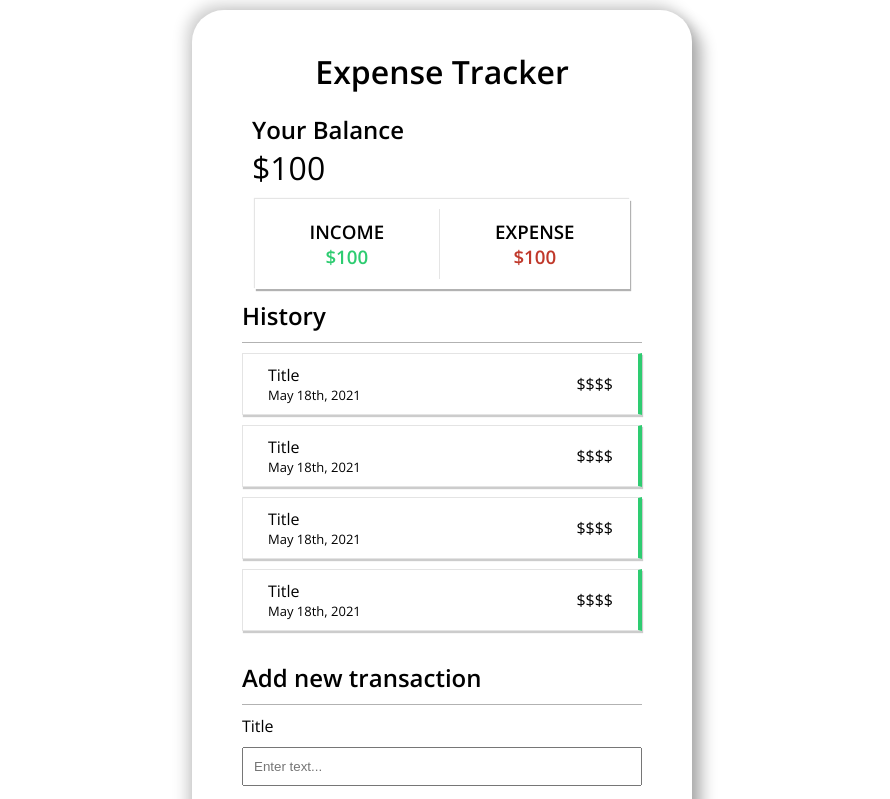
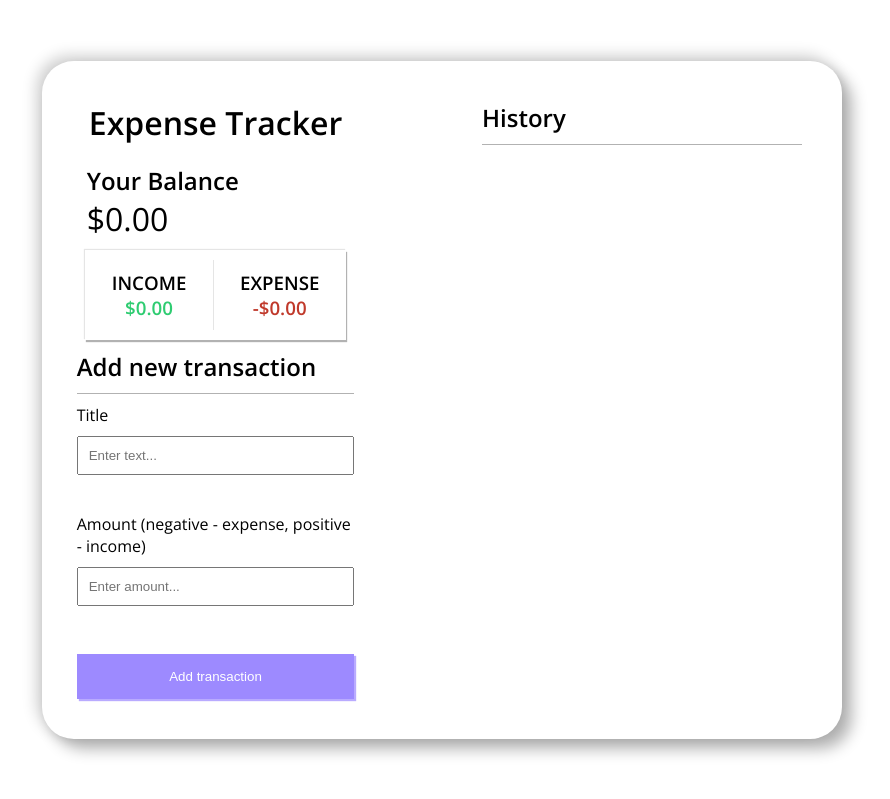
Before and after one commit to julschong/expense-tracker, a React (Create React App) app: page / in a window 1280 px wide. Shown: the top 799 px of the page, without its empty margins (198-1088 px from the left). Built offline with nearby package versions, Linux system fonts and the light colour scheme; the HTML template or start-up script is replaced by a standard one.

Commit message:
added delete buttons and saving to local storage

```diff
--- a/src/AddTransactionForm.js
+++ b/src/AddTransactionForm.js
@@ -1,18 +1,72 @@
-import React from 'react';
+import React, { useState } from 'react';
 import './AddTransactionFrom.css';
 
-const AddTransactionForm = () => {
+const AddTransactionForm = ({ transactions, setTransactions }) => {
+    const [title, setTitle] = useState('');
+    const [amount, setAmount] = useState('');
+    const [titleError, setTitleError] = useState('OK');
+    const [amountError, setAmountError] = useState('OK');
+
+    const onFormSubmit = (event) => {
+        event.preventDefault();
+        if (!title || !amount) {
+            if (!amount) {
+                setAmountError('Please Enter Amount');
+            }
+            if (!title) {
+                setTitleError('Please Enter Title');
+            }
+            return;
+        }
+
+        setTransactions(
+            transactions.concat({
+                title,
+                amount: Number(amount)
+            })
+        );
+        localStorage.setItem(
+            'transactions',
+            JSON.stringify(
+                transactions.concat({
+                    title,
+                    amount: Number(amount)
+                })
+            )
+        );
+        setTitle('');
+        setAmount('');
+        setAmountError('OK');
+        setTitleError('OK');
+    };
+
     return (
         <section className=" container py-10">
             <h2 className="secondary-title">Add new transaction</h2>
-            <form className="add-transaction-form flex">
+            <form onSubmit={onFormSubmit} className="add-transaction-form flex">
                 <div className="form-field">
                     <span>Title</span>
-                    <input type="text" placeholder="Enter text..."></input>
+                    <input
+                        type="text"
+                        placeholder="Enter text..."
+                        value={title}
+                        onChange={(e) => setTitle(e.target.value)}
+                    ></input>
+                    <div className="error" style={visibility(titleError)}>
+                        {titleError}
+                    </div>
                 </div>
                 <div className="form-field">
                     <span>Amount (negative - expense, positive - income)</span>
-                    <input type="number" placeholder="Enter amount..."></input>
+                    <input
+                        type="number"
+                        placeholder="Enter amount..."
+                        value={amount}
+                        onChange={(e) => setAmount(e.target.value)}
+                    ></input>
+                    <div className="error" style={visibility(amountError)}>
+                        {amountError}
+                    </div>
                 </div>
                 <div className="form-field">
                     <input
@@ -26,4 +80,12 @@ const AddTransactionForm = () => {
     );
 };
 
+const visibility = (status) => {
+    if (status === 'OK') {
+        return { visibility: 'hidden' };
+    }
+
+    return { visibility: 'visible' };
+};
+
 export default AddTransactionForm;
--- a/src/AddTransactionFrom.css
+++ b/src/AddTransactionFrom.css
@@ -7,7 +7,7 @@
 }
 
 .form-field * {
-    margin-block: 10px;
+    margin-top: 10px;
 }
 
 .add-transaction-form input {
@@ -27,3 +27,14 @@
 .submit:hover {
     cursor: pointer;
 }
+
+.submit:active {
+    transform: scale(0.98);
+}
+
+.error {
+    font-size: small;
+    padding: 0;
+    margin-bottom: 10px;
+    color: red;
+}
--- a/src/App.css
+++ b/src/App.css
@@ -1,5 +1,9 @@
 .App {
-    width: 500px;
+    display: grid;
+    justify-items: start;
+    grid-template-columns: 1fr 1fr;
+    max-width: 1100px;
+    min-width: 800px;
     padding: 30px 0;
     margin: 10px auto;
     border: 1px solid hsl(0, 0, 0);
@@ -10,4 +14,5 @@
 
 .header {
     padding: 10px;
+    grid-column-start: 1;
 }
--- a/src/App.js
+++ b/src/App.js
@@ -1,3 +1,4 @@
+import { useEffect, useState } from 'react';
 import AddTransactionForm from './AddTransactionForm';
 import './App.css';
 import Balance from './Balance';
@@ -6,13 +7,32 @@ import Histroy from './Histroy';
 import IncomeExpense from './IncomeExpense';
 
 function App() {
+    const [transactions, setTransactions] = useState([]);
+
+    useEffect(() => {
+        if (localStorage.getItem('transactions')) {
+            const transactions = JSON.parse(
+                localStorage.getItem('transactions')
+            );
+            setTransactions(transactions);
+        }
+    }, []);
     return (
         <div className="App">
-            <Header />
-            <Balance />
-            <IncomeExpense />
-            <Histroy />
-            <AddTransactionForm />
+            <div>
+                <Header />
+                <Balance transactions={transactions} />
+                <IncomeExpense transactions={transactions} />
+                <AddTransactionForm
+                    transactions={transactions}
+                    setTransactions={setTransactions}
+                />
+            </div>
+
+            <Histroy
+                transactions={transactions}
+                setTransactions={setTransactions}
+            />
         </div>
     );
 }
--- a/src/Balance.js
+++ b/src/Balance.js
@@ -1,11 +1,12 @@
 import React from 'react';
 import './Balance.css';
 
-const Balance = () => {
+const Balance = ({ transactions }) => {
+    const balance = transactions.reduce((sum, el) => sum + el.amount, 0);
     return (
         <section className="balance py-10 container">
             <h2>Your Balance</h2>
-            <p>$100</p>
+            <p>${balance.toFixed(2)}</p>
         </section>
     );
 };
--- a/src/History.css
+++ b/src/History.css
@@ -1,8 +1,49 @@
+.history {
+    width: 100%;
+    height: 100%;
+    grid-column: 2;
+    grid-row: 1/2;
+    align-self: start;
+}
+
 .transaction {
     border: 1px solid hsl(0, 0%, 0%, 0.1);
     justify-content: space-between;
     padding: 10px 25px;
     margin-block: 10px;
     box-shadow: 1px 2px 1px rgba(0, 0, 0, 0.2);
+    position: relative;
+}
+
+.transaction:hover {
+    cursor: pointer;
+}
+
+.bar-grn {
     border-right: 4px solid var(--positive-color);
 }
+
+.bar-red {
+    border-right: 4px solid var(--negative-color);
+}
+
+.del-btn {
+    left: -40px;
+    position: absolute;
+    height: 100%;
+    width: 40px;
+    border: 0;
+    background-color: red;
+    cursor: pointer;
+}
+
+.m-fadeOut {
+    visibility: hidden;
+    opacity: 0;
+    transition: visibility 0s linear 300ms, opacity 300ms;
+}
+.m-fadeIn {
+    visibility: visible;
+    opacity: 1;
+    transition: visibility 0s linear 0s, opacity 300ms;
+}
--- a/src/Histroy.js
+++ b/src/Histroy.js
@@ -2,15 +2,19 @@ import React from 'react';
 import './History.css';
 import Transaction from './Transaction';
 
-const Histroy = () => {
+const Histroy = ({ transactions, setTransactions }) => {
     return (
         <section className="py-10 container history">
             <h2 className="secondary-title">History</h2>
             <ul>
-                <Transaction />
-                <Transaction />
-                <Transaction />
-                <Transaction />
+                {transactions.map((tran, i) => (
+                    <Transaction
+                        key={tran.title + i}
+                        transactions={transactions}
+                        index={i}
+                        setTransactions={setTransactions}
+                    />
+                ))}
             </ul>
         </section>
     );
--- a/src/IncomeExpense.js
+++ b/src/IncomeExpense.js
@@ -1,17 +1,29 @@
 import React from 'react';
 import './IncomeExpense.css';
 
-const IncomeExpense = () => {
+const IncomeExpense = ({ transactions }) => {
+    const income = transactions
+        .reduce((sum, el) => {
+            return el.amount > 0 ? sum + el.amount : sum;
+        }, 0)
+        .toFixed(2);
+
+    const expense = Math.abs(
+        transactions.reduce((sum, el) => {
+            return el.amount < 0 ? sum + el.amount : sum;
+        }, 0)
+    ).toFixed(2);
+
     return (
         <section className="py-10 container showcase flex">
             <div className="income-box">
                 <h3>INCOME</h3>
 
-                <h3 className="income">$100</h3>
+                <h3 className="income">${income}</h3>
             </div>
             <div>
                 <h3>EXPENSE</h3>
-                <h3 className="expense">$100</h3>
+                <h3 className="expense">-${expense}</h3>
             </div>
         </section>
     );
--- a/src/Transaction.js
+++ b/src/Transaction.js
@@ -1,13 +1,45 @@
 import React from 'react';
+import { useHover } from './hooks/useHover';
 
-const Transaction = () => {
+const Transaction = ({ transactions, index, setTransactions }) => {
+    const [hoverRef, isHovered] = useHover();
+    const transaction = transactions[index];
+
+    const amount = parseFloat(transaction.amount);
+    let color = 'bar-grn';
+    let sign = '+';
+    if (amount < 0) {
+        color = 'bar-red';
+        sign = '';
+    }
+
+    let vis = 'm-fadeOut';
+
+    if (isHovered) {
+        vis = 'm-fadeIn';
+    }
+
+    const deleteButtonClicked = (e) => {
+        const newTrans = transactions
+            .slice(0, index)
+            .concat(transactions.slice(index + 1));
+        localStorage.setItem('transactions', JSON.stringify(newTrans));
+        setTransactions(newTrans);
+    };
+
     return (
-        <li className="transaction flex">
+        <li ref={hoverRef} className={`transaction flex ${color}`}>
             <div>
-                <p>Title</p>
+                <p>{transaction.title}</p>
                 <p className="small">May 18th, 2021</p>
             </div>
-            <p>$$$$</p>
+            <p>
+                {sign}
+                {transaction.amount.toFixed(2)}
+            </p>
+            <button onClick={deleteButtonClicked} className={`del-btn ${vis}`}>
+                X
+            </button>
         </li>
     );
 };
--- /dev/null
+++ b/src/hooks/useHover.js
@@ -0,0 +1,23 @@
+import { useEffect, useRef, useState } from 'react';
+// Hook
+export const useHover = () => {
+    const [value, setValue] = useState(false);
+    const ref = useRef(null);
+    const handleMouseOver = () => setValue(true);
+    const handleMouseOut = () => setValue(false);
+    useEffect(
+        () => {
+            const node = ref.current;
+            if (node) {
+                node.addEventListener('mouseover', handleMouseOver);
+                node.addEventListener('mouseout', handleMouseOut);
+                return () => {
+                    node.removeEventListener('mouseover', handleMouseOver);
+                    node.removeEventListener('mouseout', handleMouseOut);
+                };
+            }
+        },
+        [ref.current] // Recall only if ref changes
+    );
+    return [ref, value];
+};
```
